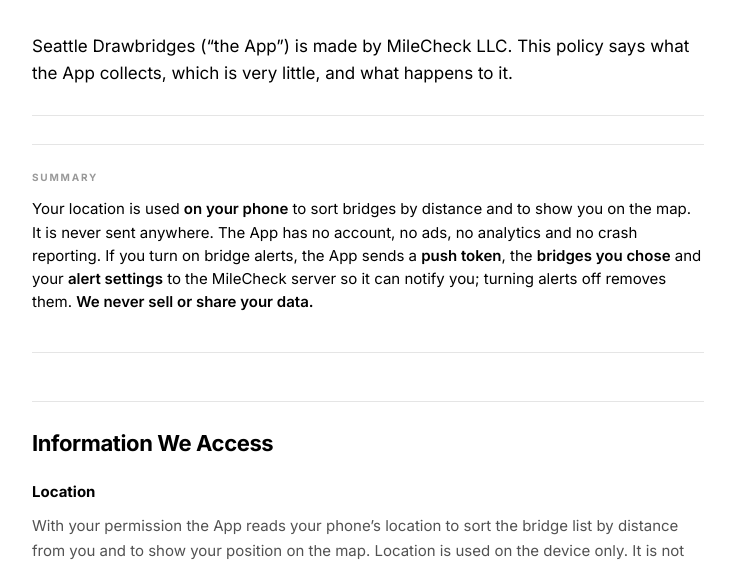
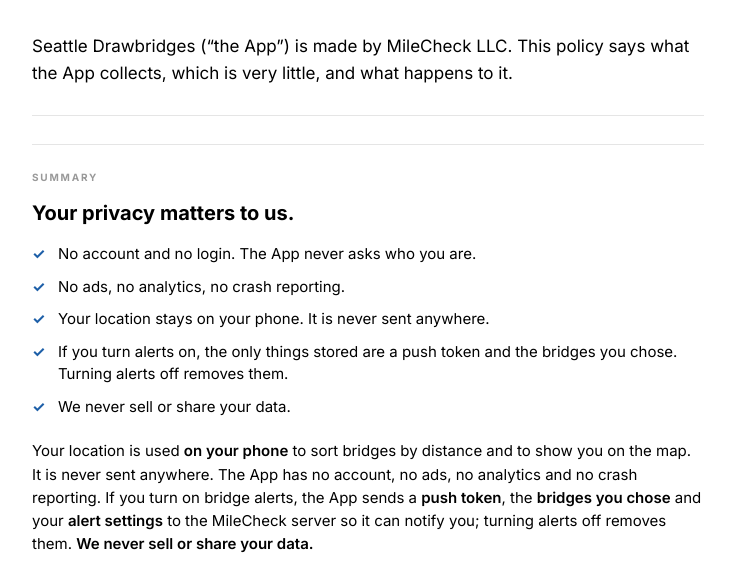
Before and after one commit to milecheck/milecheck-privacy, a plain HTML site: page seattle-drawbridges/index.html in a window 1280 px wide. Shown: the part 250-812 px from the top of the page, without its empty margins (272-1007 px from the left). Drawn offline with Linux system fonts and the light colour scheme.

Commit message:
Seattle Drawbridges privacy policy: promise line, check list, bridges@ contact
From the build-17 review: "Your privacy matters to us." with five check-marked facts
at the top of the Summary, and the contact address is bridges@milecheckapp.com.

Co-Authored-By: Claude Fable 5.1 <noreply@anthropic.com>

```diff
--- a/seattle-drawbridges/index.html
+++ b/seattle-drawbridges/index.html
@@ -141,6 +141,31 @@
       line-height: 1.55;
     }
     .highlight-body strong { font-weight: 600; }
+    .highlight-promise {
+      font-size: 20px;
+      font-weight: 700;
+      color: #000;
+      margin: 0 0 8px;
+    }
+    .highlight ul.checks { margin: 0 0 16px; padding-left: 0; list-style: none; }
+    .highlight ul.checks li {
+      font-size: 15px;
+      color: #000;
+      padding: 5px 0 5px 26px;
+      position: relative;
+      line-height: 1.5;
+    }
+    .highlight ul.checks li::before {
+      content: "\2713";
+      position: absolute;
+      left: 0;
+      top: 5px;
+      width: auto;
+      height: auto;
+      background: none;
+      font-weight: 700;
+      color: #1D5FA8;
+    }
     .highlight ul {
       margin-top: 10px;
       padding-left: 0;
@@ -290,6 +315,14 @@
 
     <div class="highlight">
       <div class="highlight-label">Summary</div>
+      <p class="highlight-promise">Your privacy matters to us.</p>
+      <ul class="checks">
+        <li>No account and no login. The App never asks who you are.</li>
+        <li>No ads, no analytics, no crash reporting.</li>
+        <li>Your location stays on your phone. It is never sent anywhere.</li>
+        <li>If you turn alerts on, the only things stored are a push token and the bridges you chose. Turning alerts off removes them.</li>
+        <li>We never sell or share your data.</li>
+      </ul>
       <p class="highlight-body">Your location is used <strong>on your phone</strong> to sort bridges by distance and to show you on the map. It is never sent anywhere. The App has no account, no ads, no analytics and no crash reporting. If you turn on bridge alerts, the App sends a <strong>push token</strong>, the <strong>bridges you chose</strong> and your <strong>alert settings</strong> to the MileCheck server so it can notify you; turning alerts off removes them. <strong>We never sell or share your data.</strong></p>
     </div>
 
@@ -341,7 +374,7 @@
     <p>If this policy changes, the date at the top changes with it and the App will link to the new version.</p>
 
     <h2>Contact Us</h2>
-    <p><strong>Email:</strong> <a href="mailto:info@milecheckapp.com">info@milecheckapp.com</a></p>
+    <p><strong>Email:</strong> <a href="mailto:bridges@milecheckapp.com">bridges@milecheckapp.com</a></p>
   </main>
 
   <footer class="site-footer">
@@ -350,7 +383,7 @@
       <div class="footer-links">
         <a href="https://milecheckapp.com">Home</a>
         <a href="https://milecheck.github.io/milecheck-privacy/terms.html">Terms of Service</a>
-        <a href="mailto:info@milecheckapp.com">Contact</a>
+        <a href="mailto:bridges@milecheckapp.com">Contact</a>
       </div>
     </div>
     <p class="footer-fineprint">&copy; 2026 MileCheck. All rights reserved.</p>
```
